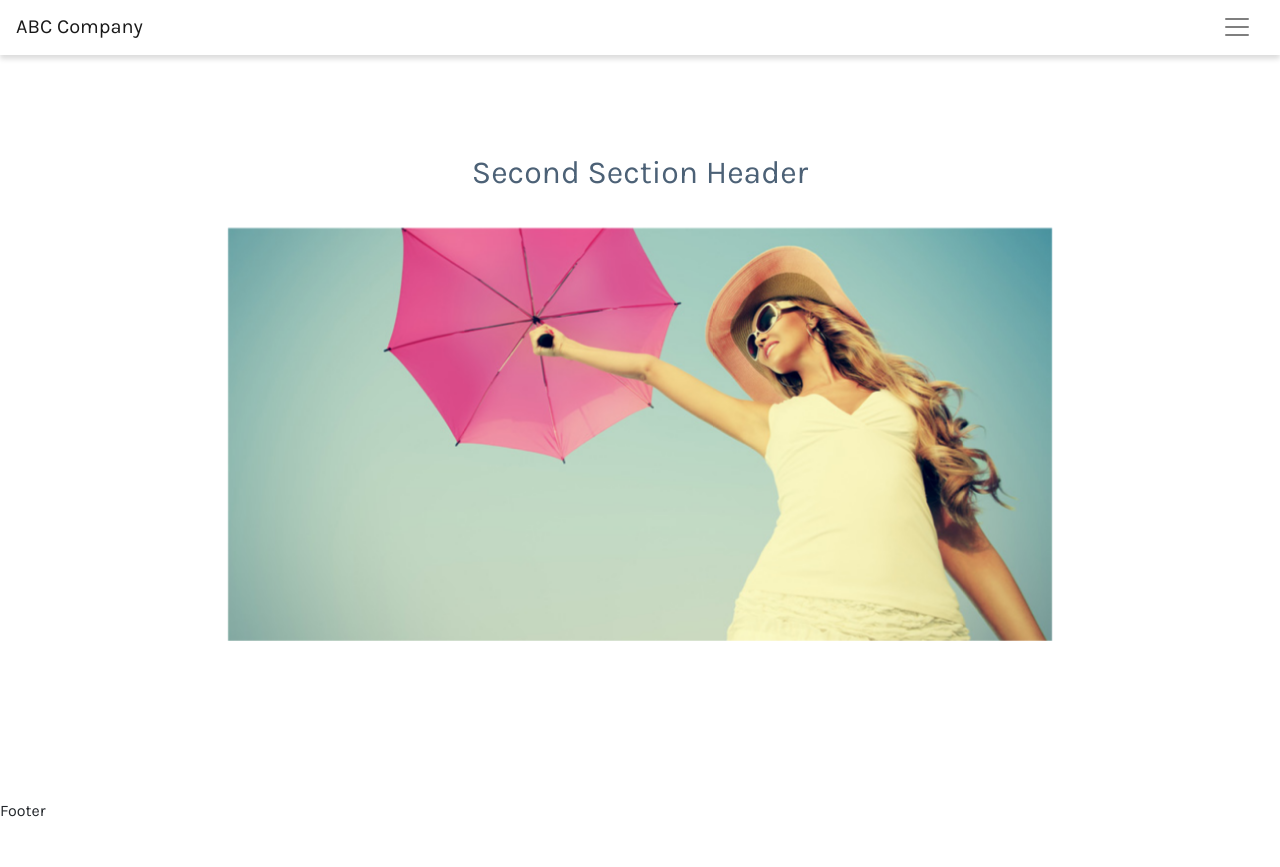
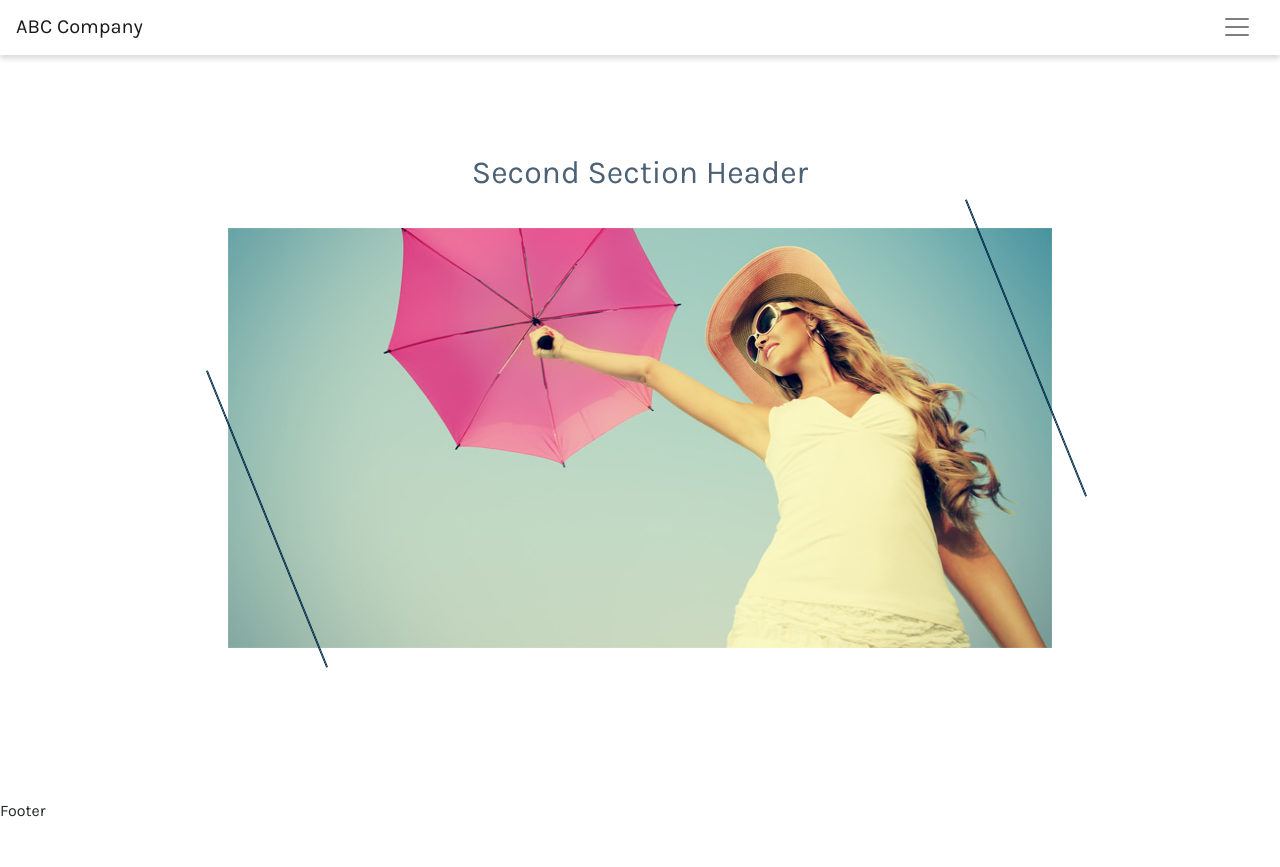
Before and after one commit to johnram528/code_challenge, a PHP site: page /verbalplusvisual.html in a window 1280 px wide. Shown: the part 801-1668 px from the top of the page. Run offline with PHP 8.4, Linux system fonts and the light colour scheme; some libraries are stand-ins or nearby versions.

Commit message:
add lines to image

```diff
--- a/styles.css
+++ b/styles.css
@@ -77,6 +77,7 @@ h1 {
   top: 0;
   box-shadow: 0 4px 5px #ddd;
   margin-bottom: 5px;
+  z-index: 3;
 }
 
 .navbar {
@@ -104,4 +105,25 @@ body
 .image-wrap > img {
   margin-top: 30px;
   width: 100%;
+  height: 420px;
 }
+
+.image-lines {
+  position: absolute;
+}
+
+#line1 {
+  left: -1%;
+  top: 38%;
+}
+
+#line2 {
+  left: 88%;
+}
+
+
+@media(max-width: 776px){
+    #line2 {
+      left: 76%;
+  }
+}
--- a/verbalplusvisual.html
+++ b/verbalplusvisual.html
@@ -45,10 +45,19 @@
        </div>
      <div class='abc-content container-fluid'>
       <div class='row justify-content-center'>
-      <h2 class='abc-second-header col-xs-12 col-lg-12'>Second Section Header</h2>
-      <div class='image-wrap col-xs-8 col-lg-8'>
-       <img src='./images/image2.jpg'>
-      </div>
+        <h2 class='abc-second-header col-sm-12 col-lg-12'>Second Section Header</h2>
+        <div class='image-wrap col-xs-8 col-sm-8 col-lg-8'>
+          <svg class='image-lines' id='line1' width="125px" height="301px">
+          <path fill-rule="evenodd"  stroke="rgb(0, 43, 73)" stroke-width="1px" stroke-linecap="butt" stroke-linejoin="miter" fill="none"
+           d="M1.537,2.188 L2.463,1.812 L122.463,297.812 L121.537,298.188 L1.537,2.188 Z"/>
+          </svg>
+          <svg class='image-lines' id='line2' width="125px" height="320px">
+          <path fill-rule="evenodd"  stroke="rgb(0, 43, 73)" stroke-width="1px" stroke-linecap="butt" stroke-linejoin="miter" fill="none"
+           d="M1.537,2.188 L2.463,1.812 L122.463,297.812 L121.537,298.188 L1.537,2.188 Z"/>
+          </svg>
+         <img src='./images/image2.jpg'>
+
+        </div>
       </div>
     </div>
     </section>
```
